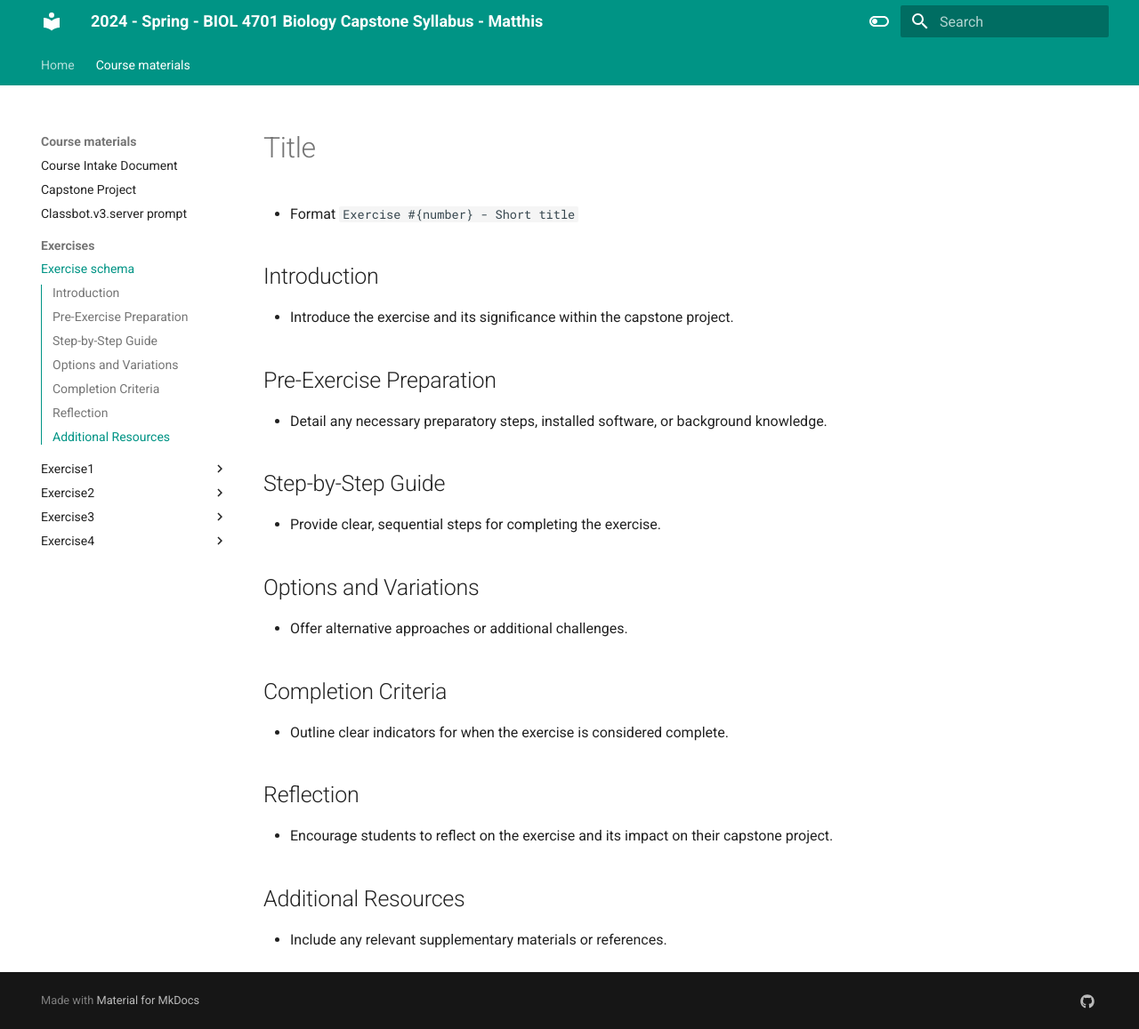
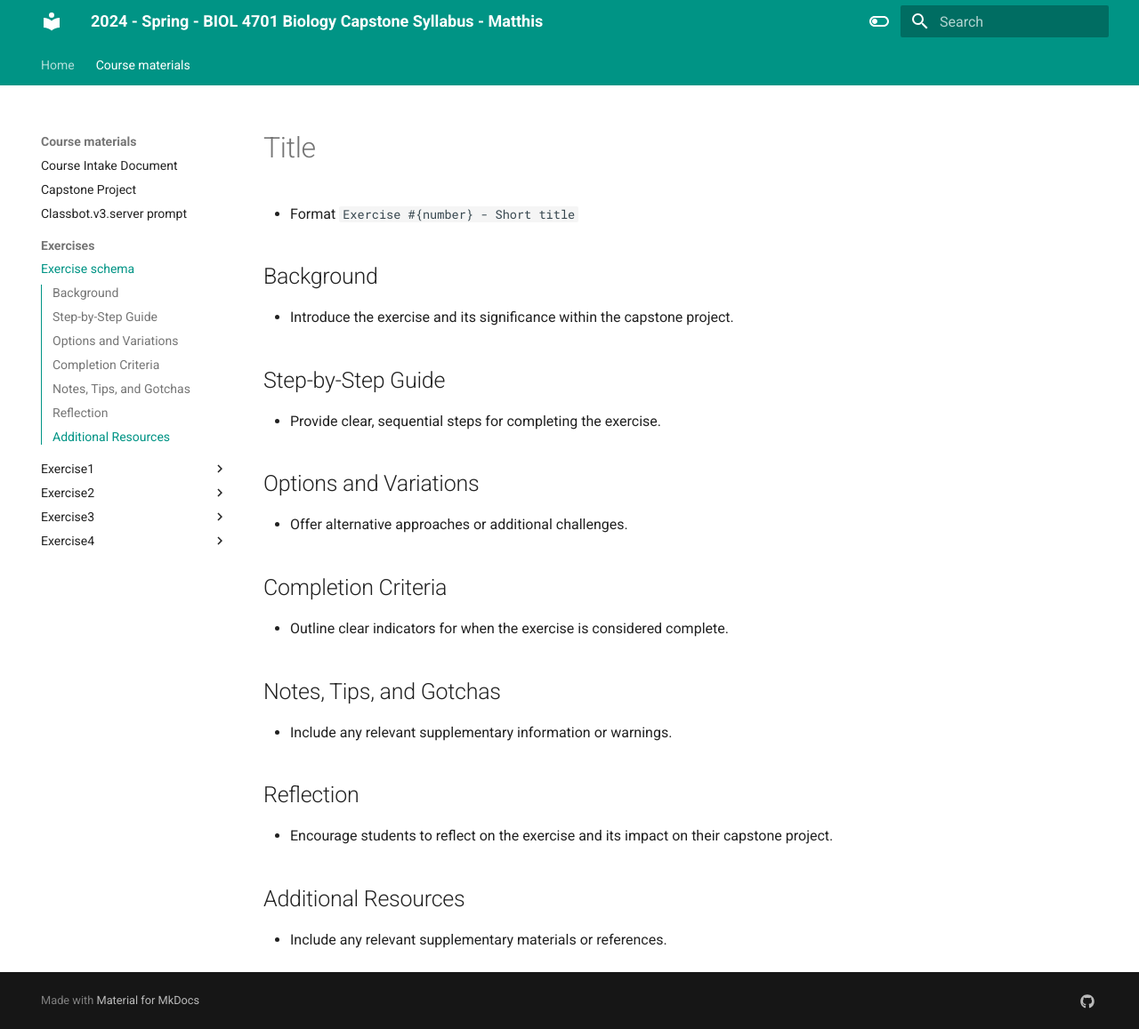
Before and after one commit to HumanMovementNeuroscience/capstone, an MkDocs documentation site: the page built from docs/course_materials/exercises/exercise-schema.md, in a window 1280 px wide and 1157 px high. Shown: the whole window at 89% size. Built offline with MkDocs 1.6.1 and Material for MkDocs 9.7.7, drawn with Linux system fonts in a browser that asks for light colours.

Commit message:
Feb 26, 2024, 4:24 PM

```diff
--- a/docs/course_materials/exercises/exercise-schema.md
+++ b/docs/course_materials/exercises/exercise-schema.md
@@ -3,11 +3,8 @@
 # Title
 - Format `Exercise #{number} - Short title`
 
-## Introduction
+## Background
 - Introduce the exercise and its significance within the capstone project.
-
-## Pre-Exercise Preparation
-- Detail any necessary preparatory steps, installed software, or background knowledge.
 
 ## Step-by-Step Guide
 - Provide clear, sequential steps for completing the exercise.
@@ -18,6 +15,9 @@
 ## Completion Criteria
 - Outline clear indicators for when the exercise is considered complete.
 
+## Notes, Tips, and Gotchas
+ - Include any relevant supplementary information or warnings.
+
 ## Reflection
 - Encourage students to reflect on the exercise and its impact on their capstone project.
 
```
